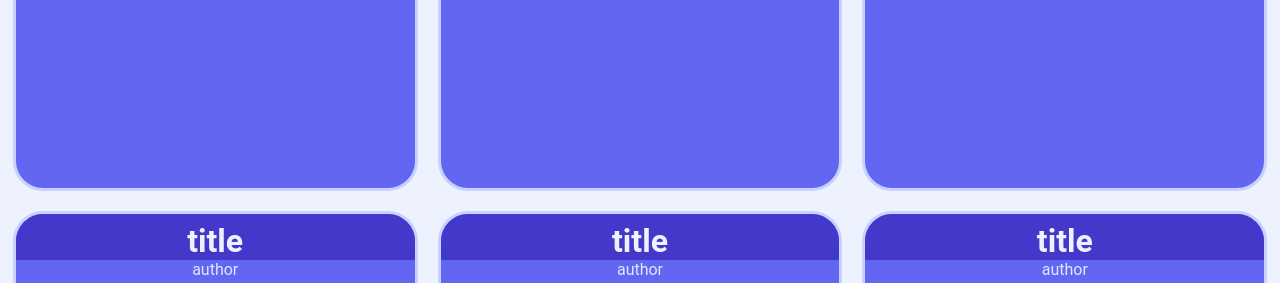
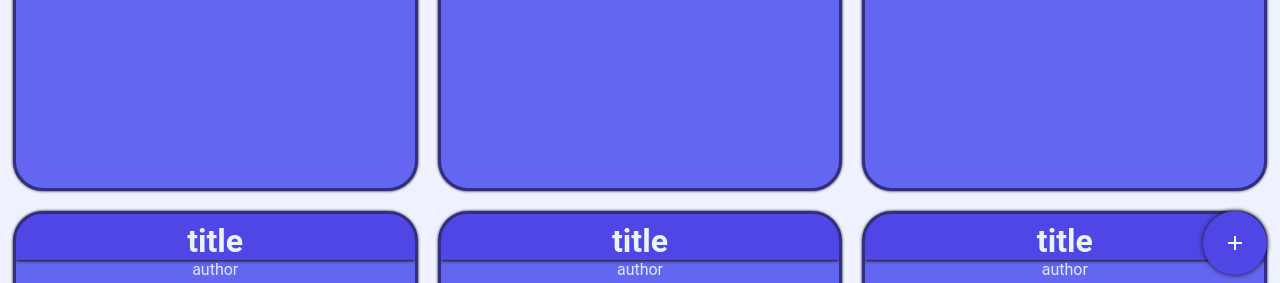
Before and after one commit to E-Trinh/Library, a plain HTML site: page index.html in a window 1280 px wide. Shown: the part 517-800 px from the top of the page. Drawn offline with Linux system fonts and the light colour scheme.

Commit message:
Added create new book button styling

```diff
--- a/index.html
+++ b/index.html
@@ -17,5 +17,6 @@
 
         </div>
     </div>
+    <button class="new-note"></button>
 </body>
 </html>
--- a/styles.css
+++ b/styles.css
@@ -2,6 +2,7 @@
     --header-bg-color: #4338CA;
     --header-contrast-color: #EEF2FF;
     --content-bg-color: #EEF2FF;
+    --card-header-color: #4F46E5;
     --card-bg-color: #6366F1;
     --card-contrast-color: #E0E7FF
 }
@@ -27,6 +28,8 @@ html, body {
     height: clamp(200px, 300px, 300vh);
     background-color: var(--header-bg-color);
     color: var(--header-contrast-color);
+    z-index: 1;
+    box-shadow: 0px 1px 5px #101010;
 }
 
 .content {
@@ -46,17 +49,41 @@ html, body {
 
 .book-card {
     text-align: center;
-    border: 3px solid #C7D2FE;
+    border: 3px solid #312E81;
     border-radius: 30px;
     overflow: auto;
     background-color: var(--card-bg-color);
     color: var(--card-contrast-color);
+    box-shadow: 0px 0px 3px #101010;
 }
 
 .book-card h1{
     padding-top: 2%;
     padding-left: 0.5%;
     padding-right: 0.5%;
-    background-color: var(--header-bg-color);
+    background-color: var(--card-header-color);
     color: var(--header-contrast-color);
+    box-shadow: 0px 1px 3px #101010;
 }
+
+.new-note {
+    position: fixed;
+    bottom: 1%;
+    right: 1%;
+    padding: 2.5%;
+    border-radius: 100%;
+    border: none;
+    background-image: url("./resource/plus.svg");
+    background-repeat: no-repeat;
+    background-position: center;
+    background-color: var(--card-header-color);
+    color: var(--header-contrast-color);
+    box-shadow: 0px 0px 5px #101010;
+    transition: background-color 1s;
+}
+
+.new-note:hover  {
+    background-image: url("./resource/plus-hover.svg");
+    background-color: var(--header-contrast-color);
+    color: var(--card-header-color);
+}
```
Also changed, not shown: resource/plus-hover.svg (added), resource/plus.svg (added).
